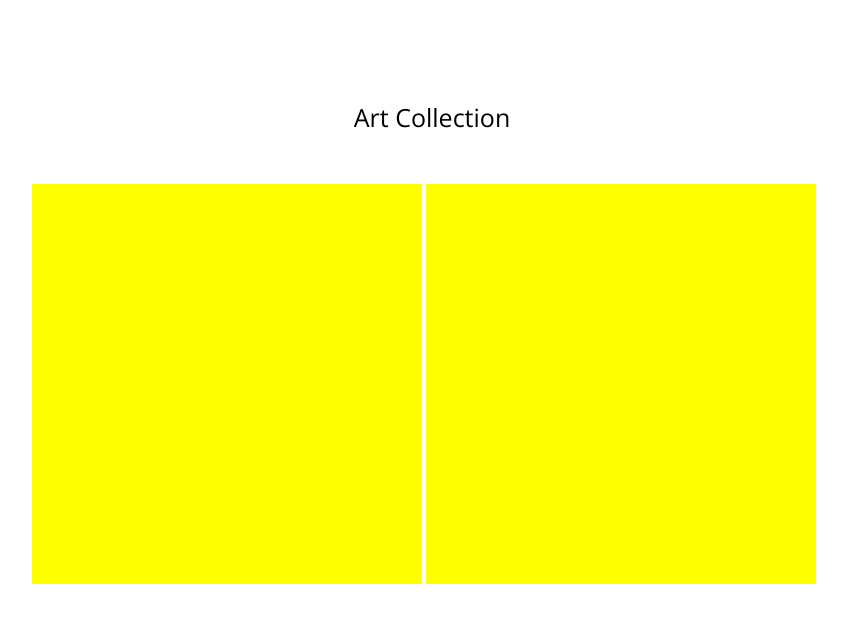
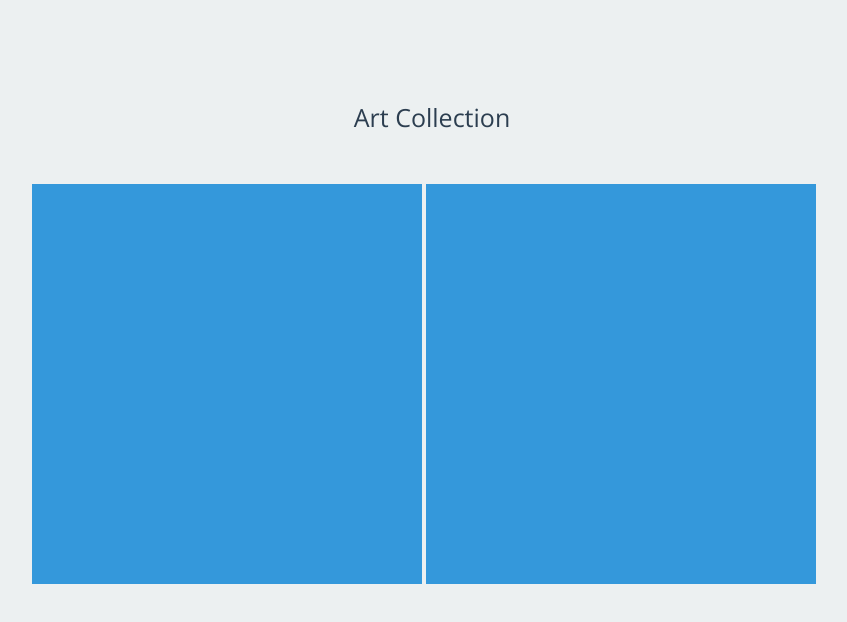
Before and after one commit to ericthornton88/collection, a plain HTML site: page index.html in a window 1280 px wide. Shown: the whole page, without its empty margins (208-1055 px from the left). Drawn offline with nearby package versions, Linux system fonts and the light colour scheme; files whose address does not match are found by name.

Commit message:
box color update

```diff
--- a/styles.css
+++ b/styles.css
@@ -2,11 +2,11 @@
 	height: 400px;
 	width: 390px;
 	display: inline-block;
-	background-color: yellow;
+	background-color: #3498db;
 }
 
 .box:hover {
-	background-color: red;
+	background-color: #e74c3c;
 }
 
 .box-wrapper {
@@ -20,4 +20,9 @@
 	text-align: center;
 	font-size: 25px;
 	font-family: Open Sans;
+	color: #2c3e50;
 }
+
+body {
+	background-color: #ecf0f1;
+}
```
Also changed, not shown: 1 other file.
